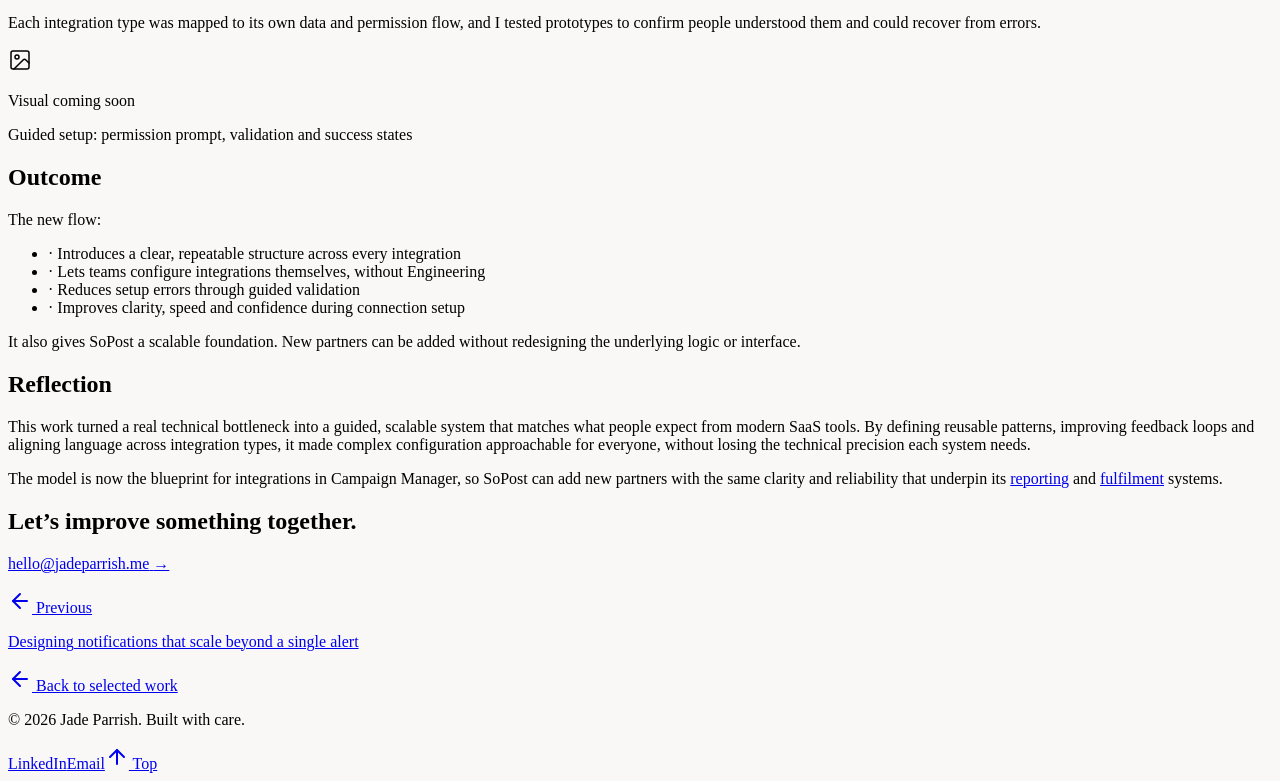
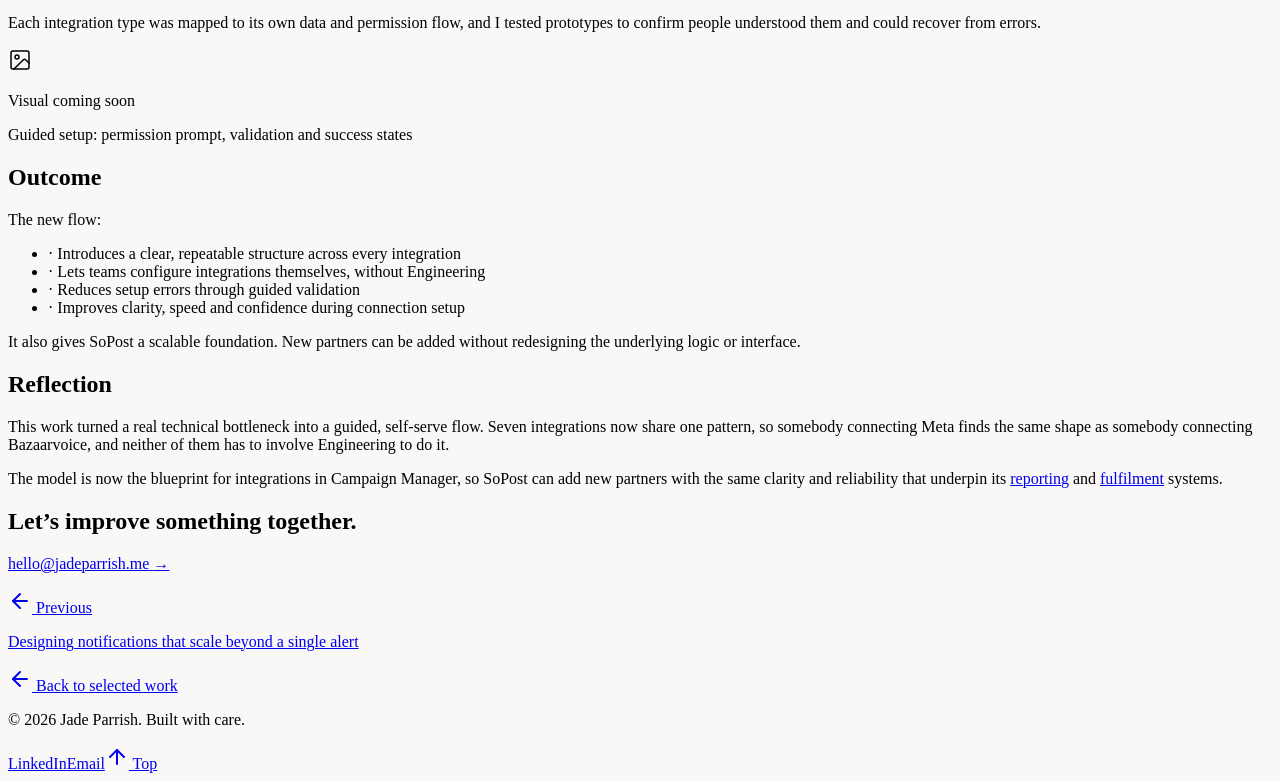
Before and after one commit to jadeparrish/portfolio, a Next.js app: page /work/integrations in a window 1280 px wide. Shown: the part 1376-2157 px from the top of the page. Built offline with nearby package versions, Linux system fonts and the light colour scheme.

Commit message:
Revise reflection section for integration improvements
Updated the reflection section to clarify the benefits of the new integration system, emphasizing self-service and consistency across integrations.

```diff
--- a/app/work/integrations/page.js
+++ b/app/work/integrations/page.js
@@ -212,11 +212,10 @@ export default function IntegrationsCaseStudy() {
           <SectionLabel>Reflection</SectionLabel>
           <div className="space-y-5 text-neutral-700 text-[17px] sm:text-[18px] leading-[1.75]">
             <p>
-              This work turned a real technical bottleneck into a guided, scalable system
-              that matches what people expect from modern SaaS tools. By defining reusable
-              patterns, improving feedback loops and aligning language across integration
-              types, it made complex configuration approachable for everyone, without
-              losing the technical precision each system needs.
+              This work turned a real technical bottleneck into a guided, self-serve flow.
+              Seven integrations now share one pattern, so somebody connecting Meta finds
+              the same shape as somebody connecting Bazaarvoice, and neither of them has
+              to involve Engineering to do it.
             </p>
             <p>
               The model is now the blueprint for integrations in Campaign Manager, so
```
